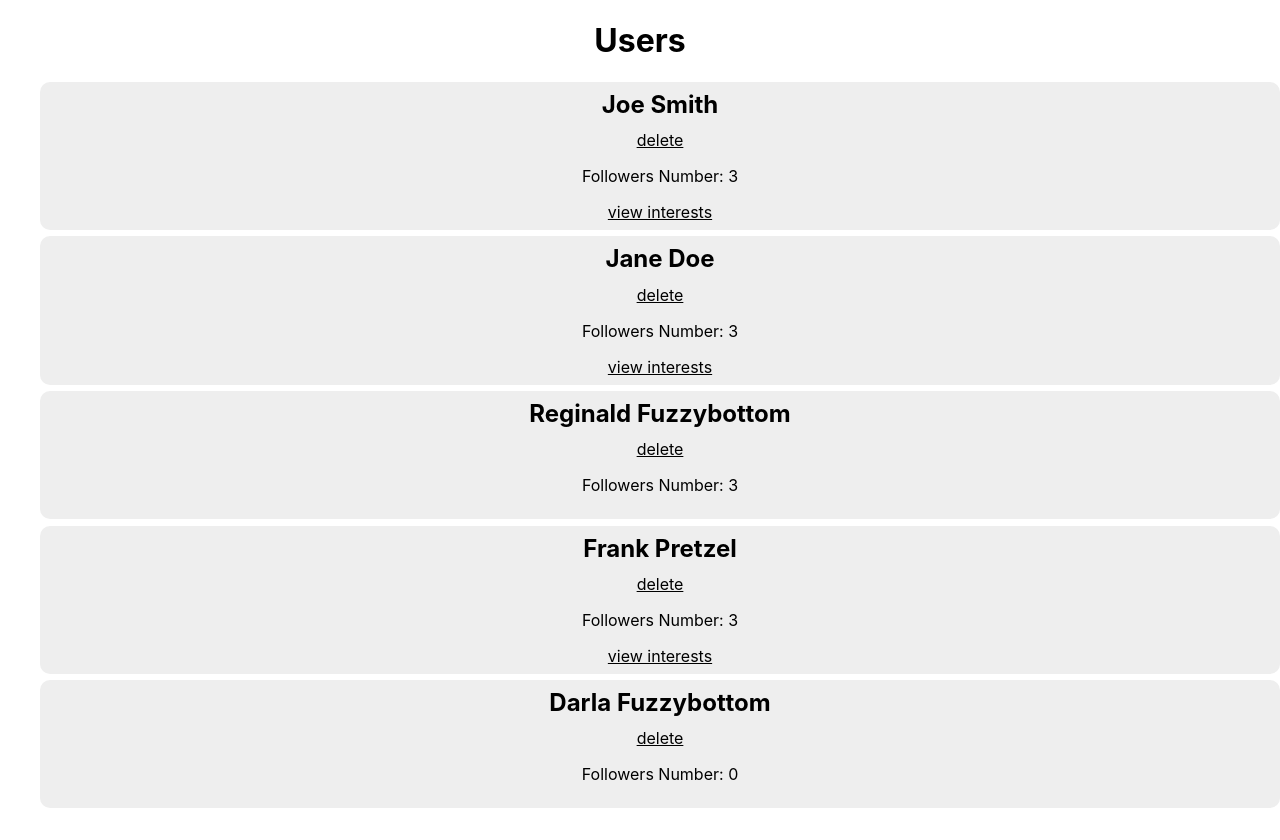
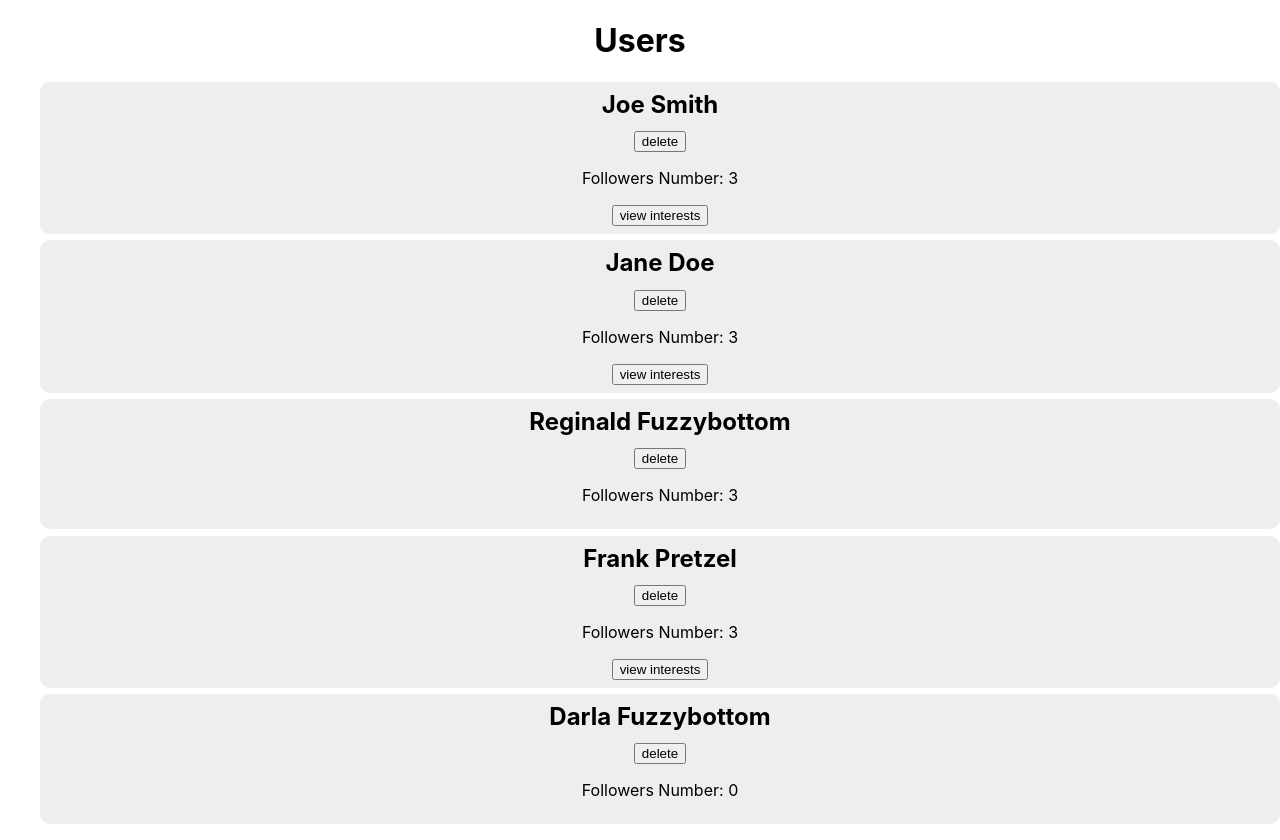
Before and after one commit to ranaRabie/UsersApp_react, a React (Create React App) app: page / in a window 1280 px wide. Built offline with nearby package versions, Linux system fonts and the light colour scheme.

Commit message:
Solve Warnings 2

```diff
--- a/src/components/Users.js
+++ b/src/components/Users.js
@@ -32,10 +32,13 @@ class Welcome extends Component{
     }
     calculateFollowersNumber(){
         let followers = this.state.users.map((user) => user.following).flat();
-        for(let i = 0; i < this.state.users.length; i++){
+        let users = [...this.state.users];
+        for(let i = 0; i < users.length; i++){
           let followersNum = this.getOccurrence(followers, this.state.users[i].id);
-          this.state.users[i].followersCounetr = followersNum;
-          this.setState({users: this.state.users});
+          let user = {...users[i]};
+          user.followersCounetr = followersNum;
+          users[i] = user;
+          this.setState({users: users});
         }
     }
     sortUsers(){
@@ -106,10 +109,10 @@ class Welcome extends Component{
               {this.state.users.map((user, usrIndex) => {
                 return <li key={usrIndex} className="user-item">
                     <h2>{user.name}</h2>
-                    <a onClick={() => this.deleteUser(user.id)} >delete</a>
+                    <button onClick={() => this.deleteUser(user.id)}>delete</button>
                     <p>Followers Number: {user.followersCounetr}</p>
                     {user.interests
-                     ? <div className="interests-wrapper"><a onClick={() => this.viewInterests(usrIndex)}>view interests</a><div  className={"interests-list " + (this.state.viewInterestsList.includes(usrIndex) ? 'show' : 'hide')}><span className="interest-item" >{user.interests}</span><a onClick={() => this.deleteInterests(user.id, usrIndex)}>delete</a></div></div>
+                     ? <div className="interests-wrapper"><button onClick={() => this.viewInterests(usrIndex)}>view interests</button><div  className={"interests-list " + (this.state.viewInterestsList.includes(usrIndex) ? 'show' : 'hide')}><span className="interest-item" >{user.interests}</span><button onClick={() => this.deleteInterests(user.id, usrIndex)}>delete</button></div></div>
                      : ''
                     }
                 </li>
```
Also changed, not shown: 20 other files (tests, documents, lock files or other folders).
